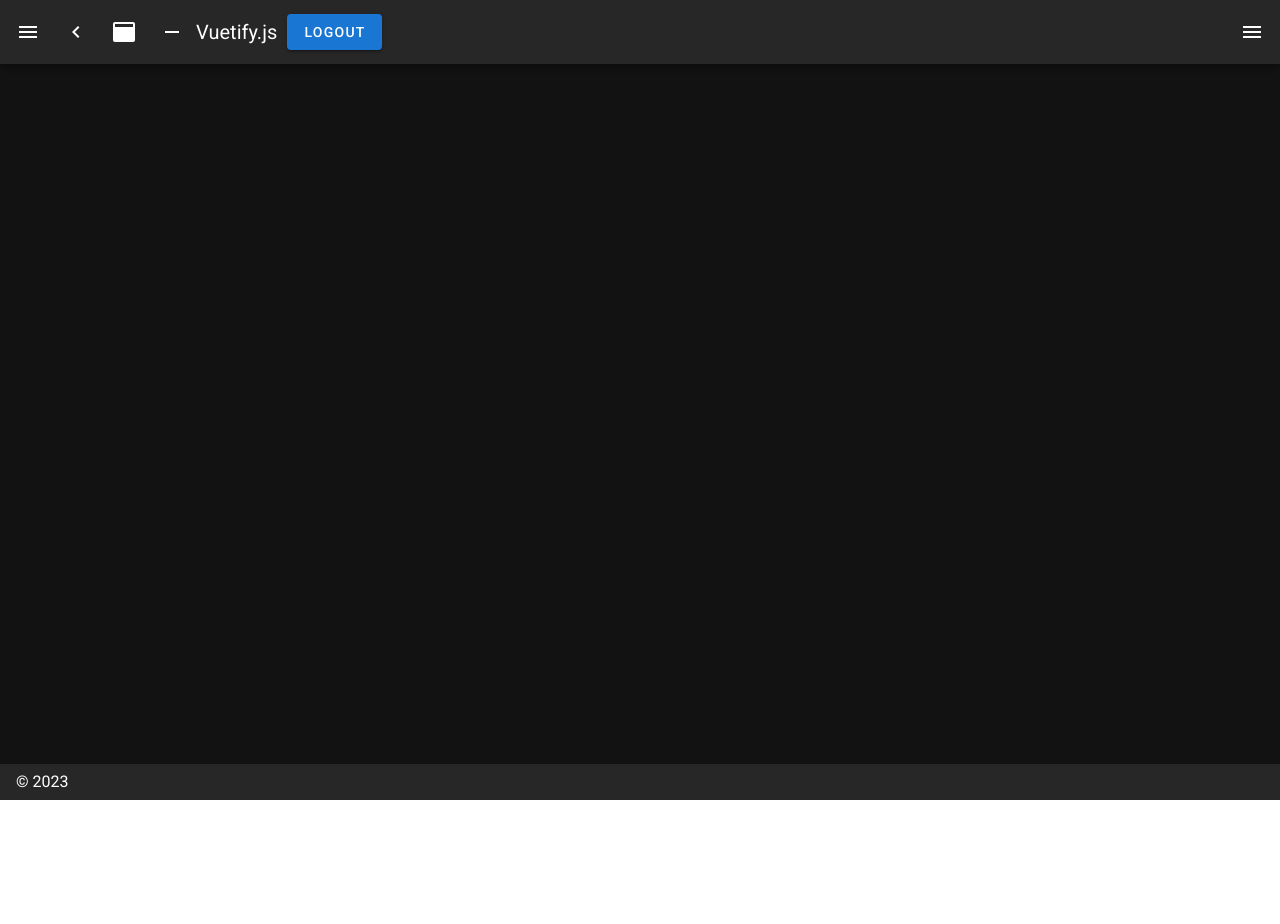
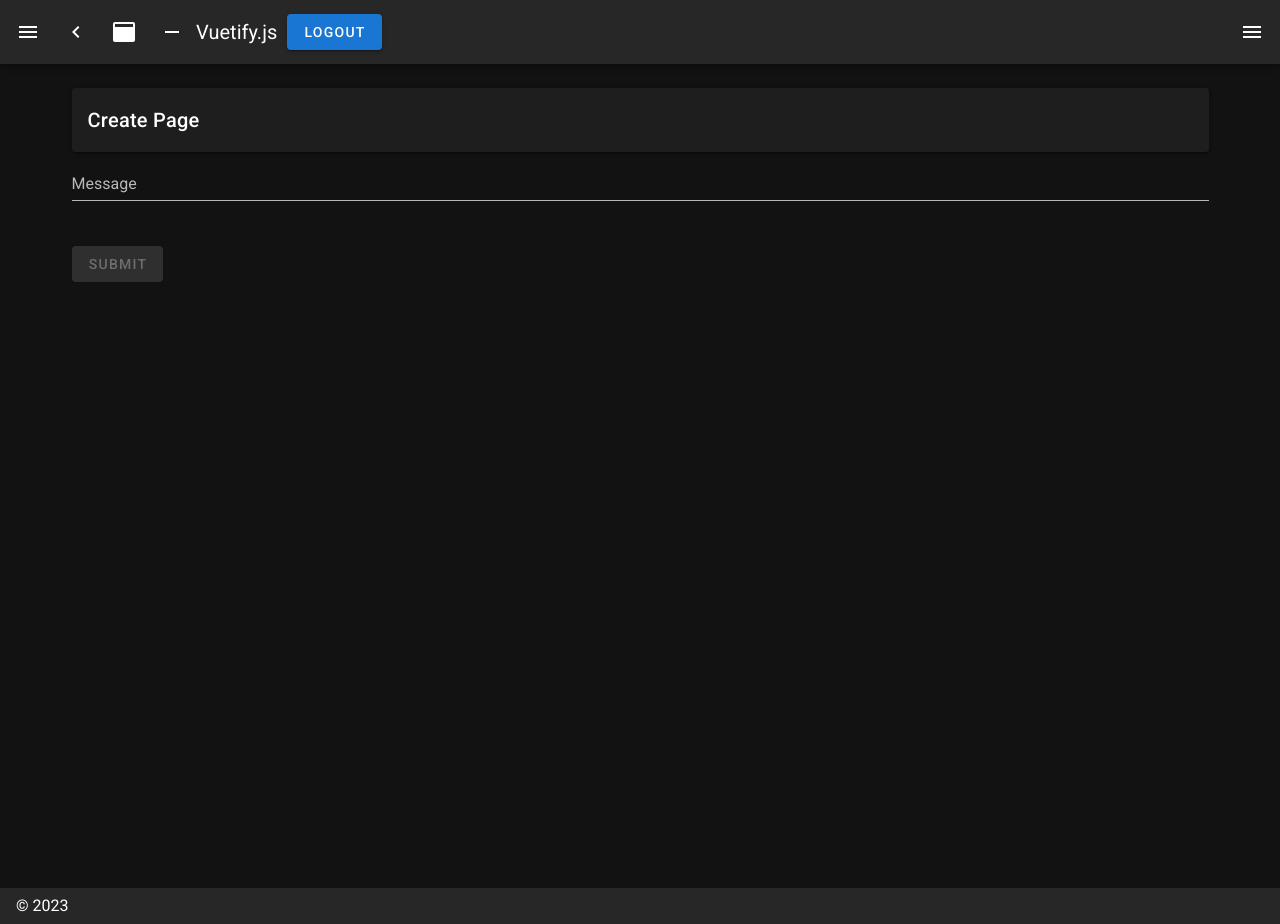
Before and after one commit to YashMadenenni/Story-Writer, a Nuxt app in the folder spa/: page /createMessage in a window 1280 px wide. Before the commit the page ends 800 px from the top, so only its background shows below. Built offline with nearby package versions, Linux system fonts and the light colour scheme.

Commit message:
add createMessage

```diff
--- a/spa/layouts/default.vue
+++ b/spa/layouts/default.vue
@@ -112,6 +112,11 @@ export default {
           title: 'User List',
           to: '/userList'
         },
+        {
+          icon: 'mdi-chart-bubble',
+          title: 'Create Message',
+          to: '/createMessage'
+        },
       ]
     } else {
       this.items = [
--- /dev/null
+++ b/spa/pages/createMessage.vue
@@ -0,0 +1,62 @@
+<template>
+  <v-app>
+    <v-form>
+      <v-container>
+        <v-card>
+          <v-card-title>
+            Create Page
+            <v-spacer/>
+          </v-card-title>
+        </v-card>
+        <v-row>
+          <v-col>
+            <v-text-field label="Message" v-model="message"></v-text-field>
+          </v-col>
+        </v-row>
+        <v-row>
+          <v-col>
+            <v-btn color="primary"
+                   :disabled="!this.message"
+                   @click="register()">
+              Submit
+            </v-btn>
+          </v-col>
+        </v-row>
+      </v-container>
+    </v-form>
+  </v-app>
+</template>
+
+<script>
+import axios from 'axios'
+export default {
+  layout: "default",
+  data() {
+    return {
+      userEmail: '',
+      message: '',
+      error: "",
+    }
+  },
+  mounted() {
+    this.userEmail = this.$store.getters["auth/userEmail"]
+    console.log("loggedIn:"+this.$store.getters["auth/loggedIn"])
+    console.log("role:"+this.$store.getters["auth/role"])
+    console.log("userEmail:"+this.$store.getters["auth/userEmail"])
+  },
+  methods: {
+    async register(e) {
+      await axios.post('/page/admin/message', {
+        "userEmail": this.userEmail,
+        "message": this.message,
+        // "content": this.content,
+      }).then((response) => {
+        console.log("response.data: ", response.data)
+      }).catch((error) => {
+        console.log('There is error:' + error.response)
+      })
+    }
+  },
+}
+
+</script>
```
